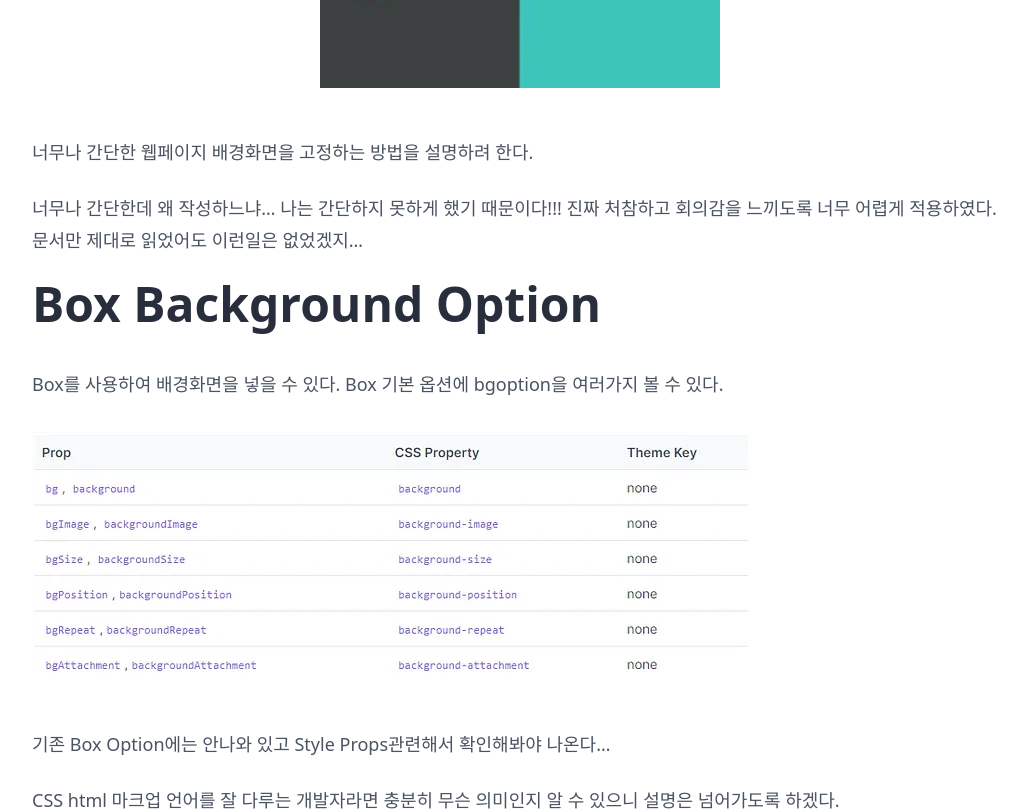
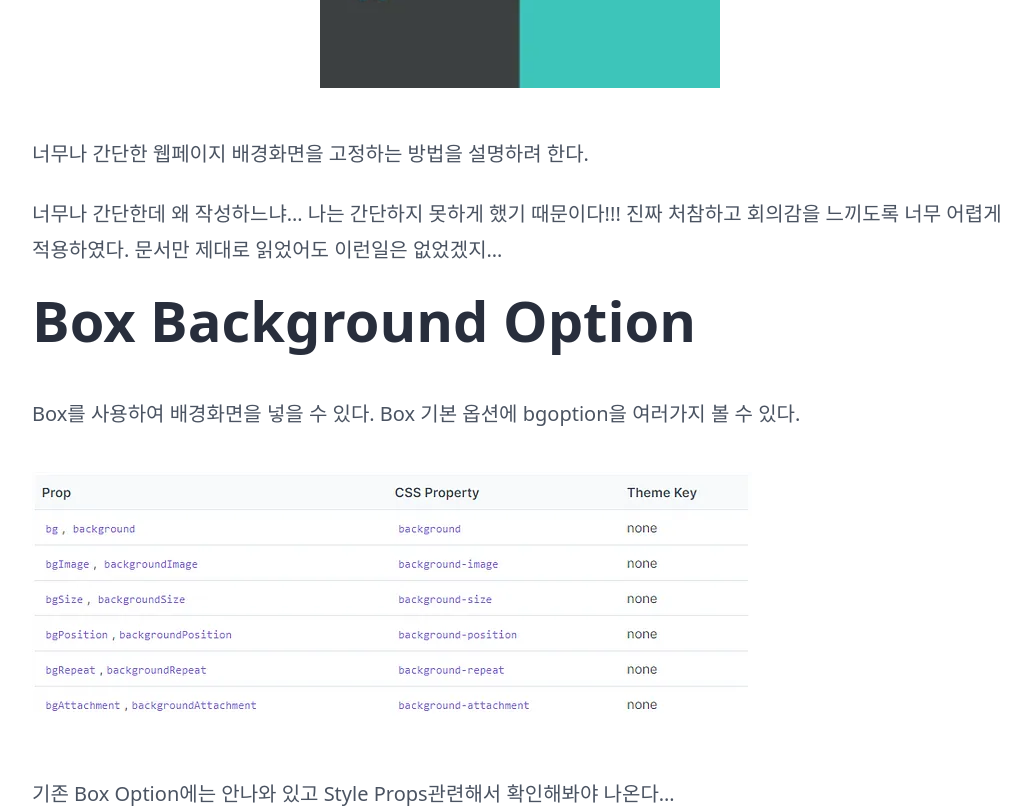
Before and after one commit to Songchanheum/songsblog, a Next.js app: page /posts/chakra-back in a window 1280 px wide. Shown: the part 500-1311 px from the top of the page, without its empty margins (120-1151 px from the left). Built offline with nearby package versions, Linux system fonts and the light colour scheme.

Commit message:
fix(page): markdown options 수정

```diff
--- a/app/posts/[slug]/page.tsx
+++ b/app/posts/[slug]/page.tsx
@@ -65,11 +65,12 @@ const PostPage = ({ params, searchParams }: Props) => {
           ""
         )}
       </div>
-      <article className="prose max-w-none lg:prose-lg">
-        <Markdown>{matterResult.content}</Markdown>
+      <article className="prose max-w-none lg:prose-lg xl:prose-xl">
+        <Markdown options={{ forceBlock: true, wrapper: "article" }}>
+          {matterResult.content}
+        </Markdown>
       </article>
     </p>
   );
 };
-
 export default PostPage;
```
